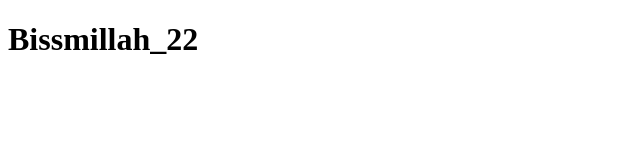
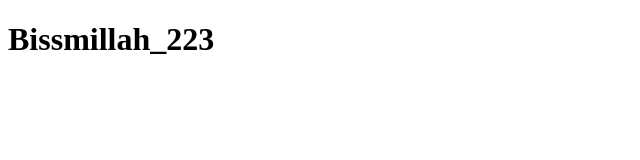
Before and after one commit to madnankhalid/rainday18, a plain HTML site: page index.html in a window 1280 px wide. Shown: the full height of the page, 0-640 px from the left. Drawn offline with Linux system fonts and the light colour scheme.

Commit message:
minormodification

```diff
--- a/index.html
+++ b/index.html
@@ -6,6 +6,6 @@
     <title>Document</title>
 </head>
 <body>
-    <h1> Bissmillah_22</h1>
+    <h1> Bissmillah_223</h1>
 </body>
 </html>
```
